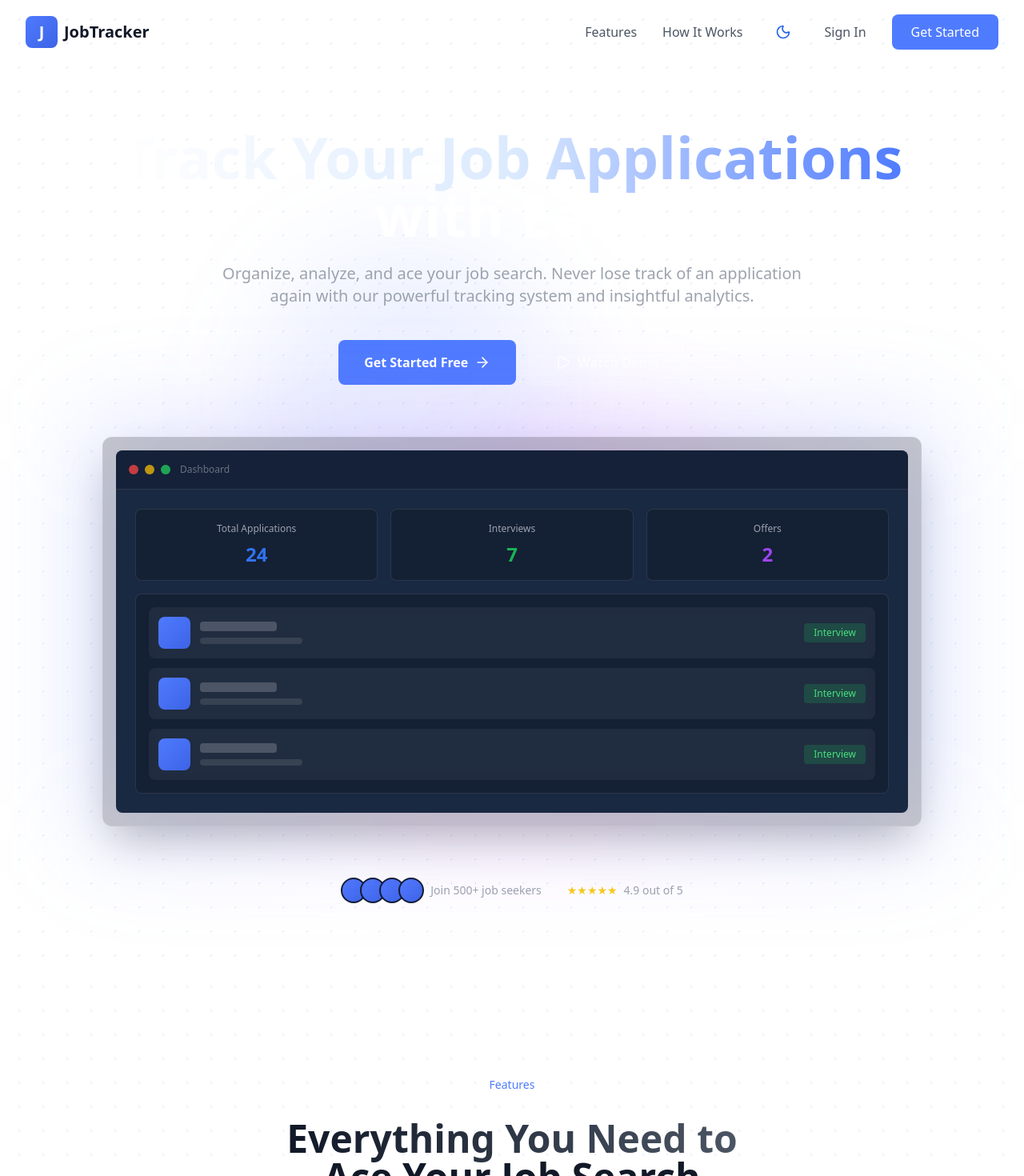
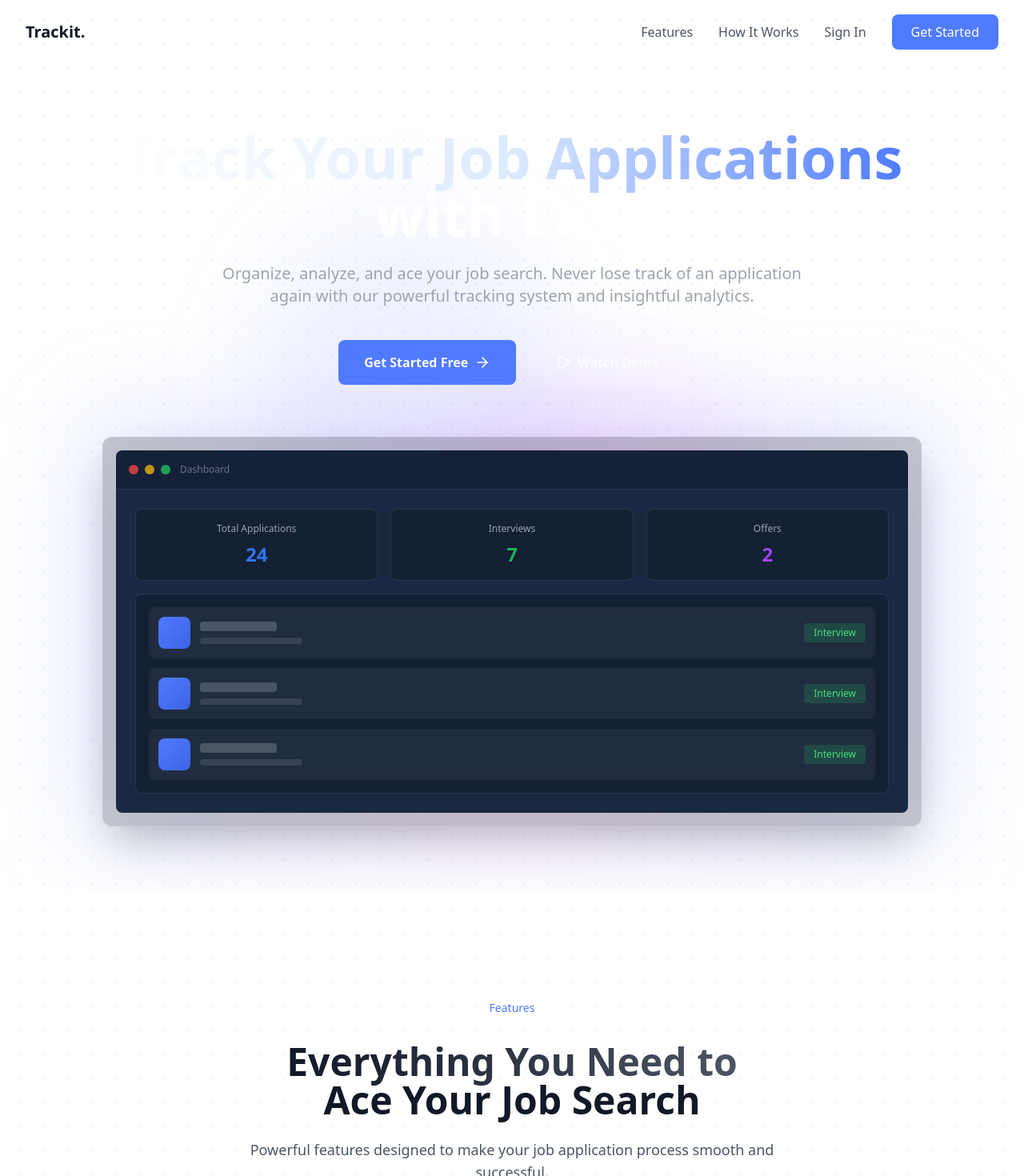
Before and after one commit to dkay9/trackit, a Next.js app: page / in a window 1280 px wide. Shown: the top 1470 px of the page at 80% size. Built offline with nearby package versions, Linux system fonts and the light colour scheme.

Commit message:
new push

```diff
--- a/src/components/landing/Hero.tsx
+++ b/src/components/landing/Hero.tsx
@@ -113,20 +113,7 @@ export default function Hero() {
           </div>
 
           {/* Social proof */}
-          <div className="mt-16 flex flex-col sm:flex-row items-center justify-center gap-8 text-gray-400 text-sm">
-            <div className="flex items-center gap-2">
-              <div className="flex -space-x-2">
-                {[1, 2, 3, 4].map((i) => (
-                  <div key={i} className="w-8 h-8 rounded-full bg-gradient-to-br from-primary to-primary-dark border-2 border-dark-bg"></div>
-                ))}
-              </div>
-              <span>Join 500+ job seekers</span>
-            </div>
-            <div className="flex items-center gap-2">
-              <span className="text-yellow-400">★★★★★</span>
-              <span>4.9 out of 5</span>
-            </div>
-          </div>
+
         </div>
       </div>
     </section>
--- a/src/components/landing/HowItWorks.tsx
+++ b/src/components/landing/HowItWorks.tsx
@@ -98,7 +98,7 @@ export default function HowItWorks() {
         <div className="text-center mt-16">
           <a
             href="/signup"
-            className="inline-flex items-center gap-2 px-8 py-4 bg-primary hover:bg-primary-dark text-white font-semibold rounded-lg transition-all shadow-lg shadow-primary/50 hover:shadow-primary/70 hover:scale-105"
+            className="inline-flex items-center gap-2 px-8 py-4 bg-primary hover:bg-primary-dark text-white font-semibold rounded-lg transition-all hover:scale-105"
           >
             Start Tracking Now
             <ArrowRight className="w-5 h-5" />
--- a/src/components/landing/Navbar.tsx
+++ b/src/components/landing/Navbar.tsx
@@ -65,11 +65,8 @@ export default function Navbar() {
         <div className="flex items-center justify-between h-16 sm:h-20">
           {/* Logo */}
           <Link href="/" className="flex items-center space-x-2">
-            <div className="w-8 h-8 sm:w-10 sm:h-10 bg-gradient-to-br from-primary to-primary-dark rounded-lg flex items-center justify-center">
-              <span className="text-white font-bold text-lg sm:text-xl">J</span>
-            </div>
             <span className="text-lg sm:text-xl font-bold text-gray-900 dark:text-white">
-              JobTracker
+              Trackit.
             </span>
           </Link>
 
@@ -95,19 +92,6 @@ export default function Navbar() {
             >
               How It Works
             </a>
-
-            {/* Dark Mode Toggle */}
-            <button
-              onClick={toggleDarkMode}
-              className="p-2 rounded-lg glass hover:bg-gray-200 dark:hover:bg-white/20 transition-colors"
-              aria-label="Toggle dark mode"
-            >
-              {darkMode ? (
-                <Sun className="w-5 h-5 text-yellow-300" />
-              ) : (
-                <Moon className="w-5 h-5 text-blue-600" />
-              )}
-            </button>
 
             <Link
               href="/login"
```
